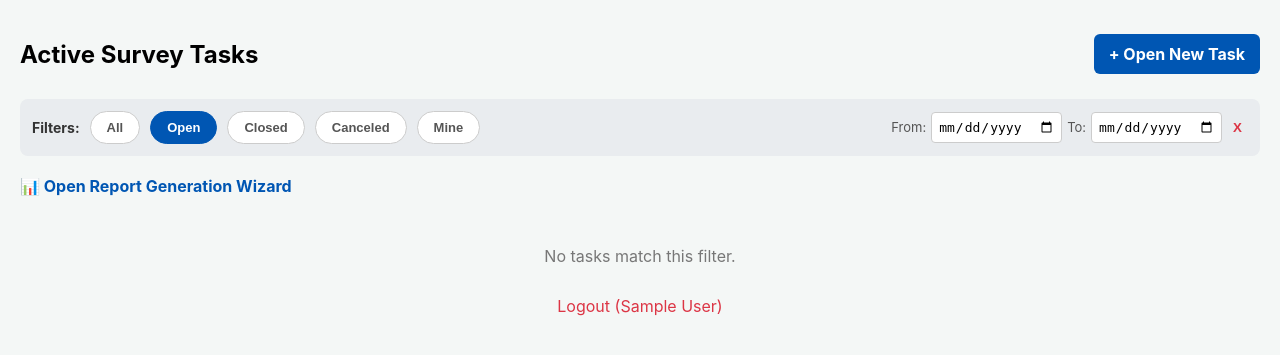
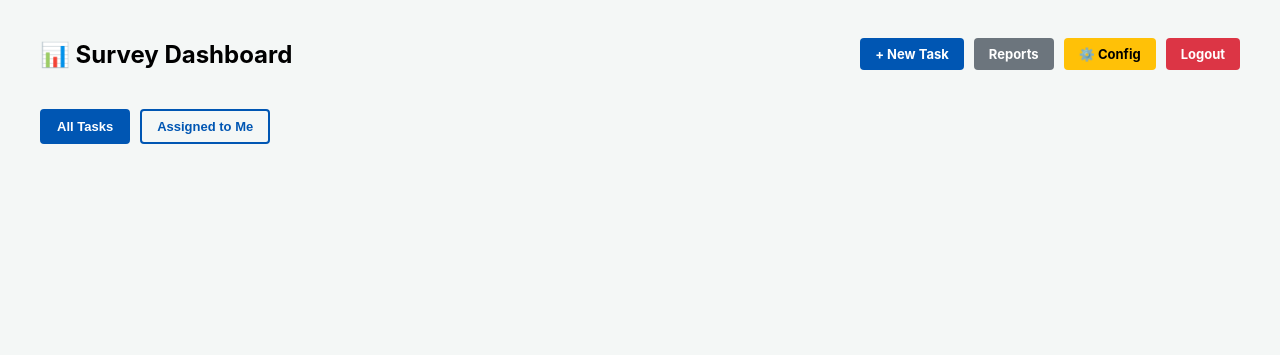
Before and after one commit to DRL8490/DAR, a Flask app: page / in a window 1280 px wide. Shown: the top 355 px of the page. Run offline with Flask 3, Linux system fonts and the light colour scheme; the visitor is signed in with stand-in values (Sample User, id 1); data that the repository does not hold is empty.

Commit message:
Change dashboard layout.

```diff
--- a/templates/dashboard.html
+++ b/templates/dashboard.html
@@ -3,183 +3,162 @@
 <head>
     <meta charset="UTF-8">
     <meta name="viewport" content="width=device-width, initial-scale=1.0">
-    <title>Active Tasks - NMDC</title>
+    <title>Dashboard - NMDC</title>
     <style>
-        body { font-family: -apple-system, BlinkMacSystemFont, Arial, sans-serif; background-color: #f4f7f6; padding: 20px; margin: 0; }
-        .header { display: flex; justify-content: space-between; align-items: center; margin-bottom: 10px; flex-wrap: wrap; gap: 10px; }
-        .btn-new { background-color: #0056b3; color: white; padding: 10px 15px; text-decoration: none; border-radius: 6px; font-weight: bold; }
+        body { font-family: -apple-system, BlinkMacSystemFont, Arial, sans-serif; background-color: #f4f7f6; padding: 20px; max-width: 1200px; margin: auto; }
+        .header { display: flex; justify-content: space-between; align-items: center; margin-bottom: 20px; }
+        .btn { padding: 8px 15px; border-radius: 4px; font-weight: bold; cursor: pointer; border: none; text-decoration: none; display: inline-block; font-size: 13px; }
+        .btn-primary { background: #0056b3; color: white; }
+        .btn-warning { background: #ffc107; color: black; }
+        .btn-success { background: #28a745; color: white; }
+        .btn-danger { background: #dc3545; color: white; }
+        .btn-secondary { background: #6c757d; color: white; }
+        .btn-outline { background: transparent; border: 2px solid #0056b3; color: #0056b3; }
+        .btn-outline.active { background: #0056b3; color: white; }
 
-        .filter-bar { display: flex; gap: 10px; margin-bottom: 20px; flex-wrap: wrap; background: #e9ecef; padding: 12px; border-radius: 8px; align-items: center; }
-        .btn-filter { background: white; color: #555; border: 1px solid #ccc; padding: 8px 16px; border-radius: 20px; cursor: pointer; font-size: 13px; font-weight: bold; transition: all 0.2s; }
-        .btn-filter:hover { background: #ddd; }
-        .btn-filter.active { background: #0056b3; color: white; border-color: #0056b3; }
-        .date-input { padding: 6px; border: 1px solid #ccc; border-radius: 4px; font-size: 13px; }
+        /* High-Density Card Styling */
+        .task-card { background: white; border-radius: 8px; box-shadow: 0 2px 5px rgba(0,0,0,0.1); margin-bottom: 15px; padding: 15px; border-left: 5px solid #ffc107; display: flex; flex-direction: column; gap: 10px; }
+        .task-card[data-status="Closed"] { border-left-color: #28a745; opacity: 0.8; }
+        .task-card[data-status="Canceled"] { border-left-color: #dc3545; opacity: 0.6; }
 
-        .task-card { background: white; padding: 15px; border-radius: 8px; box-shadow: 0 2px 5px rgba(0,0,0,0.1); margin-bottom: 15px; border-left: 5px solid #ffc107; transition: all 0.2s; }
-        .task-card[data-status="Closed"] { border-left-color: #28a745; opacity: 0.8; }
-        .task-card[data-status="Canceled"] { border-left-color: #dc3545; opacity: 0.8; }
+        .task-header { display: flex; justify-content: space-between; align-items: center; gap: 15px; }
+        .task-info { flex: 1; }
+        .line-1 { font-size: 14px; font-weight: bold; color: #333; margin-bottom: 5px; }
+        .line-2 { font-size: 13px; color: #666; font-weight: 500; }
+        .task-actions { display: flex; gap: 5px; flex-shrink: 0; }
 
-        .task-header { display: flex; justify-content: space-between; align-items: center; flex-wrap: wrap; gap: 10px; cursor: pointer; }
-        .task-title { font-size: 16px; font-weight: bold; margin: 0; color: #333; }
-        .task-id { font-size: 12px; color: #666; font-family: monospace; background: #eee; padding: 3px 6px; border-radius: 4px; margin-right: 10px; }
-        .status-badge { font-size: 12px; padding: 3px 8px; border-radius: 12px; color: white; font-weight: bold; }
-        .badge-Open { background: #ffc107; color: black; }
-        .badge-Closed { background: #28a745; }
-        .badge-Canceled { background: #dc3545; }
+        .status-badge { padding: 3px 8px; border-radius: 12px; font-size: 11px; font-weight: bold; text-transform: uppercase; margin-right: 5px; }
+        .status-open { background: #ffeeba; color: #856404; }
+        .status-closed { background: #d4edda; color: #155724; }
+        .status-canceled { background: #f8d7da; color: #721c24; }
 
-        .task-body { display: none; margin-top: 15px; padding-top: 15px; border-top: 1px dashed #ccc; }
-        .task-detail { font-size: 14px; color: #666; margin: 4px 0; }
+        .filters { display: flex; gap: 10px; margin-bottom: 20px; }
 
-        .action-area { margin-top: 15px; display: flex; gap: 10px; flex-wrap: wrap; }
-        .btn-action { color: white; border: none; padding: 8px 12px; border-radius: 4px; cursor: pointer; font-weight: bold; font-size: 13px; text-decoration: none; }
-        .btn-close { background-color: #28a745; }
-        .btn-cancel { background-color: #dc3545; }
-        .btn-edit { background-color: #ffc107; color: black; }
-
-        .action-form { display: none; flex-direction: column; gap: 8px; margin-top: 10px; padding: 12px; background: #f9f9f9; border-radius: 6px; border: 1px solid #ddd; width: 100%; }
-        .action-input { padding: 8px; border: 1px solid #ccc; border-radius: 4px; font-size: 13px; }
+        /* Action Forms inside the card */
+        .action-form { display: none; background: #f8f9fa; padding: 10px; border-radius: 6px; margin-top: 10px; border: 1px solid #ddd; }
+        .action-form input { padding: 8px; width: calc(100% - 20px); margin-bottom: 10px; border: 1px solid #ccc; border-radius: 4px; }
     </style>
 </head>
 <body>
     <div class="header">
-        <h2>Active Survey Tasks</h2>
-        <a href="/new_task" class="btn-new">+ Open New Task</a>
-    </div>
-
-    <div class="filter-bar">
-        <strong style="font-size: 14px; color: #333;">Filters:</strong>
-        <button class="btn-filter" onclick="setPresetFilter('all', this)">All</button>
-        <button class="btn-filter active" id="btnFilterOpen" onclick="setPresetFilter('open', this)">Open</button>
-        <button class="btn-filter" onclick="setPresetFilter('closed', this)">Closed</button>
-        <button class="btn-filter" onclick="setPresetFilter('canceled', this)">Canceled</button>
-        <button class="btn-filter" onclick="setPresetFilter('mine', this)">Mine</button>
-
-        <div style="margin-left: auto; display: flex; align-items: center; gap: 5px;">
-            <span style="font-size: 13px; color: #555;">From:</span>
-            <input type="date" id="dateStart" class="date-input" onchange="applyFilters()">
-            <span style="font-size: 13px; color: #555;">To:</span>
-            <input type="date" id="dateEnd" class="date-input" onchange="applyFilters()">
-            <button onclick="clearDates()" style="background: none; border: none; color: #dc3545; cursor: pointer; font-weight: bold;" title="Clear Dates">X</button>
+        <h2>📊 Survey Dashboard</h2>
+        <div style="display: flex; gap: 10px;">
+            <a href="/new_task" class="btn btn-primary">+ New Task</a>
+            <a href="/reports" class="btn btn-secondary">Reports</a>
+            <a href="/system_config_hidden" class="btn btn-warning">⚙️ Config</a>
+            <a href="/logout" class="btn btn-danger">Logout</a>
         </div>
     </div>
 
-    <div style="margin-bottom: 20px;">
-        <a href="/reports" style="color: #0056b3; font-weight: bold; text-decoration: none;">📊 Open Report Generation Wizard</a>
+    <div class="filters">
+        <button class="btn btn-outline active" id="btnAll" onclick="filterTasks('all')">All Tasks</button>
+        <button class="btn btn-outline" id="btnAssigned" onclick="filterTasks('assigned')">Assigned to Me</button>
     </div>
 
-    <p id="noTasksMsg" style="text-align: center; color: #777; margin-top: 50px; display: none;">No tasks match this filter.</p>
+    <div id="taskList">
+        {% for task in tasks %}
+        <div class="task-card" data-assigned="{{ task.assigned_to }}" data-status="{{ task.status }}">
 
-    <div id="taskContainer">
-        {% for task in tasks %}
-        <div class="task-card" data-status="{{ task.status }}" data-date="{{ task.start_time.strftime('%Y-%m-%d') }}" data-mine="{% if name == task.surveyor_name or name == task.assigned_to %}true{% else %}false{% endif %}">
+            <div class="task-header">
+                <div class="task-info">
+                    <div class="line-1">
+                        <span class="status-badge
+                            {% if task.status == 'Open' %}status-open
+                            {% elif task.status == 'Closed' %}status-closed
+                            {% else %}status-canceled{% endif %}">
+                            {{ task.status }}
+                        </span>
+                        [{{ task.start_time.strftime('%Y%m%d-%H%M%S') if task.start_time else 'UNKNOWN-'~task.id }}]
+                        Area:[{{ task.area }}] |
+                        Location:{{ task.location }} | {{ task.sub_location }} |
+                        Work Scope:[{{ task.work_scope }}] |
+                        [{{ task.action_required }}]
+                    </div>
+                    <div class="line-2">
+                        [Requested by: {{ task.requestor }}] [Assigned to: {{ task.assigned_to }}]
+                    </div>
+                </div>
 
-            <div class="task-header" onclick="toggleCard('body-{{ task.id }}')">
-                <div style="display: flex; align-items: center; flex-wrap: wrap;">
-                    <span class="task-id">{{ task.start_time.strftime('%Y%m%d-%H%M%S') }}</span>
-                    <h3 class="task-title">{{ task.area }} | {{ task.work_scope }}</h3>
-                </div>
-                <div>
-                    <span class="status-badge badge-{{ task.status }}">{{ task.status }}</span>
-                    <span style="font-size: 12px; margin-left: 10px; color: #888;">▼</span>
+                <div class="task-actions">
+                    {% if task.status == 'Open' %}
+                    <a href="/edit_task/{{ task.id }}" class="btn btn-warning">Edit</a>
+                    <button class="btn btn-success" onclick="toggleForm('complete-{{ task.id }}')">Complete</button>
+                    <button class="btn btn-danger" onclick="toggleForm('cancel-{{ task.id }}')">Cancel</button>
+                    {% endif %}
                 </div>
             </div>
 
-            <div class="task-body" id="body-{{ task.id }}">
-                <p class="task-detail"><strong>Activity Type / Discipline:</strong> {{ task.task_category }} | {{ task.action_required }} ({{ task.instrument }})</p>
-                <p class="task-detail"><strong>Location:</strong> {{ task.location or 'N/A' }} | {{ task.sub_location or 'N/A' }}</p>
-                {% if task.reference_links %}
-                <p class="task-detail"><strong>References:</strong> {% for link in task.reference_links.split(' | ') %}<a href="{{ link }}" target="_blank" style="color: #0056b3; text-decoration: underline;">[Link {{ loop.index }}]</a> {% endfor %}</p>
-                {% endif %}
-                <p class="task-detail"><strong>Opening Remarks:</strong> {{ task.remarks.split('| Closed:')[0].split('| CANCELED:')[0] if task.remarks else 'None' }}</p>
+            {% if task.remarks or task.reference_links %}
+            <details style="font-size: 13px; color: #555; margin-top: 5px;">
+                <summary style="cursor: pointer; font-weight: bold; color: #0056b3;">View Extra Details</summary>
+                <div style="padding-top: 5px; padding-left: 15px;">
+                    {% if task.remarks %}<p style="margin: 5px 0;"><strong>Remarks:</strong> {{ task.remarks }}</p>{% endif %}
+                    {% if task.reference_links %}
+                        <p style="margin: 5px 0;"><strong>Links:</strong>
+                        {% for link in task.reference_links.split(' | ') %}
+                            <a href="{{ link }}" target="_blank">Link {{ loop.index }}</a>
+                        {% endfor %}
+                        </p>
+                    {% endif %}
+                </div>
+            </details>
+            {% endif %}
 
-                {% if task.status != 'Open' %}
-                <p class="task-detail" style="color: #333; background: #f1f1f1; padding: 5px; border-radius: 4px;">
-                    <strong>Closing Notes:</strong> {{ task.remarks.split('|')[1] if task.remarks and '|' in task.remarks else 'None' }}
-                </p>
-                {% endif %}
-                <p class="task-detail"><strong>Requested By:</strong> {{ task.requestor }} | <strong>Assigned To:</strong> {{ task.assigned_to }} (Opened by {{ task.surveyor_name }})</p>
+            <div id="complete-{{ task.id }}" class="action-form">
+                <form action="/close_task/{{ task.id }}" method="POST">
+                    <input type="text" name="closing_remarks" placeholder="Closing Remarks (Required)..." required>
+                    <input type="url" name="deliverable_link" placeholder="Deliverable Link (Optional)...">
+                    <button type="submit" class="btn btn-success">Submit Completion</button>
+                    <button type="button" class="btn btn-secondary" onclick="toggleForm('complete-{{ task.id }}')">Close View</button>
+                </form>
+            </div>
+            <div id="cancel-{{ task.id }}" class="action-form">
+                <form action="/cancel_task/{{ task.id }}" method="POST">
+                    <input type="text" name="cancel_reason" placeholder="Reason for cancellation (Required)..." required>
+                    <button type="submit" class="btn btn-danger">Confirm Cancel</button>
+                    <button type="button" class="btn btn-secondary" onclick="toggleForm('cancel-{{ task.id }}')">Close View</button>
+                </form>
+            </div>
 
-                {% if task.status == 'Open' %}
-                    <div class="action-area">
-                        {% if name == task.surveyor_name or name == task.assigned_to %}
-                            <a href="/edit_task/{{ task.id }}" class="btn-action btn-edit">✏️ Edit</a>
-                            <button class="btn-action btn-close" onclick="document.getElementById('closeForm-{{ task.id }}').style.display='flex'">Complete</button>
-                            <button class="btn-action btn-cancel" onclick="document.getElementById('cancelForm-{{ task.id }}').style.display='flex'">Cancel</button>
-
-                            <form id="closeForm-{{ task.id }}" action="/close_task/{{ task.id }}" method="POST" class="action-form">
-                                <input type="text" name="closing_remarks" class="action-input" placeholder="Result/Closing remarks (Required)..." required>
-                                <input type="url" name="deliverable_link" class="action-input" placeholder="OneDrive Deliverable Link (Optional)...">
-                                <button type="submit" class="btn-action btn-close">Confirm Close</button>
-                            </form>
-
-                            <form id="cancelForm-{{ task.id }}" action="/cancel_task/{{ task.id }}" method="POST" class="action-form">
-                                <input type="text" name="cancel_reason" class="action-input" placeholder="Reason for cancellation (Required)..." required>
-                                <button type="submit" class="btn-action btn-cancel">Confirm Cancel</button>
-                            </form>
-                        {% else %}
-                            <span style="font-size: 12px; font-style: italic; color: #888;">Only creator/assignee can edit or close.</span>
-                        {% endif %}
-                    </div>
-                {% endif %}
-            </div>
         </div>
         {% endfor %}
     </div>
 
-    <div style="text-align: center; margin-top: 30px;"><a href="/logout" style="color: #dc3545; text-decoration: none;">Logout ({{ name }})</a></div>
+    <script>
+        // Updated Filter Logic: Checks the "Assigned To" variable against the logged-in User
+        function filterTasks(type) {
+            const currentUser = "{{ current_user.name }}";
+            const cards = document.querySelectorAll('.task-card');
 
-    <script>
-        let currentStatusFilter = 'open';
+            document.getElementById('btnAll').classList.remove('active');
+            document.getElementById('btnAssigned').classList.remove('active');
 
-        function toggleCard(id) {
-            let el = document.getElementById(id);
-            el.style.display = el.style.display === 'block' ? 'none' : 'block';
+            if (type === 'all') {
+                document.getElementById('btnAll').classList.add('active');
+                cards.forEach(card => card.style.display = 'flex');
+            } else if (type === 'assigned') {
+                document.getElementById('btnAssigned').classList.add('active');
+                cards.forEach(card => {
+                    if (card.getAttribute('data-assigned') === currentUser) {
+                        card.style.display = 'flex';
+                    } else {
+                        card.style.display = 'none';
+                    }
+                });
+            }
         }
 
-        function setPresetFilter(type, btn) {
-            document.querySelectorAll('.btn-filter').forEach(b => b.classList.remove('active'));
-            if(btn) btn.classList.add('active');
-            currentStatusFilter = type;
-            applyFilters();
+        // Dropdown toggle for closing/canceling tasks
+        function toggleForm(id) {
+            const form = document.getElementById(id);
+            if (form.style.display === 'block') {
+                form.style.display = 'none';
+            } else {
+                const parentCard = form.closest('.task-card');
+                parentCard.querySelectorAll('.action-form').forEach(f => f.style.display = 'none');
+                form.style.display = 'block';
+            }
         }
-
-        function clearDates() {
-            document.getElementById('dateStart').value = "";
-            document.getElementById('dateEnd').value = "";
-            applyFilters();
-        }
-
-        function applyFilters() {
-            const cards = document.querySelectorAll('.task-card');
-            const dStart = document.getElementById('dateStart').value;
-            const dEnd = document.getElementById('dateEnd').value;
-            let visibleCount = 0;
-
-            cards.forEach(card => {
-                let show = false;
-                const status = card.dataset.status;
-                const date = card.dataset.date;
-                const isMine = card.dataset.mine === 'true';
-
-                if (currentStatusFilter === 'all') show = true;
-                else if (currentStatusFilter === 'open' && status === 'Open') show = true;
-                else if (currentStatusFilter === 'closed' && status === 'Closed') show = true;
-                else if (currentStatusFilter === 'canceled' && status === 'Canceled') show = true;
-                else if (currentStatusFilter === 'mine' && isMine) show = true;
-
-                if (show) {
-                    if (dStart && date < dStart) show = false;
-                    if (dEnd && date > dEnd) show = false;
-                }
-
-                card.style.display = show ? 'block' : 'none';
-                if(show) visibleCount++;
-            });
-
-            document.getElementById('noTasksMsg').style.display = visibleCount === 0 ? 'block' : 'none';
-        }
-
-        window.onload = () => applyFilters();
     </script>
 </body>
 </html>
```
